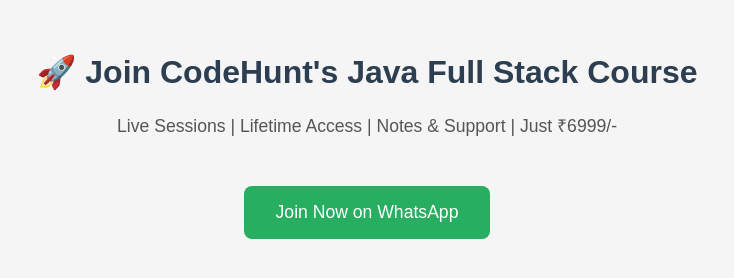
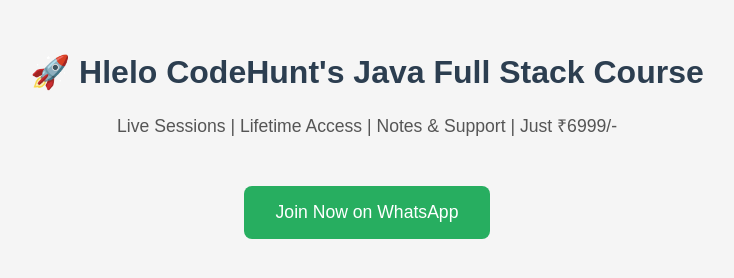
Before and after one commit to itscodehunt/landingPage, a plain HTML site: page index.html in a window 1280 px wide. Shown: the whole page, without its empty margins (273-1007 px from the left). Drawn offline with Linux system fonts and the light colour scheme.

Commit message:
Update index.html

```diff
--- a/index.html
+++ b/index.html
@@ -37,7 +37,7 @@
 </head>
 <body>
 
-  <h1>🚀 Join CodeHunt's Java Full Stack Course</h1>
+  <h1>🚀 Hlelo CodeHunt's Java Full Stack Course</h1>
   <p>Live Sessions | Lifetime Access | Notes & Support | Just ₹6999/-</p>
   <a href="https://wa.me/918088467640" class="cta-button" target="_blank">Join Now on WhatsApp</a>
 
```
